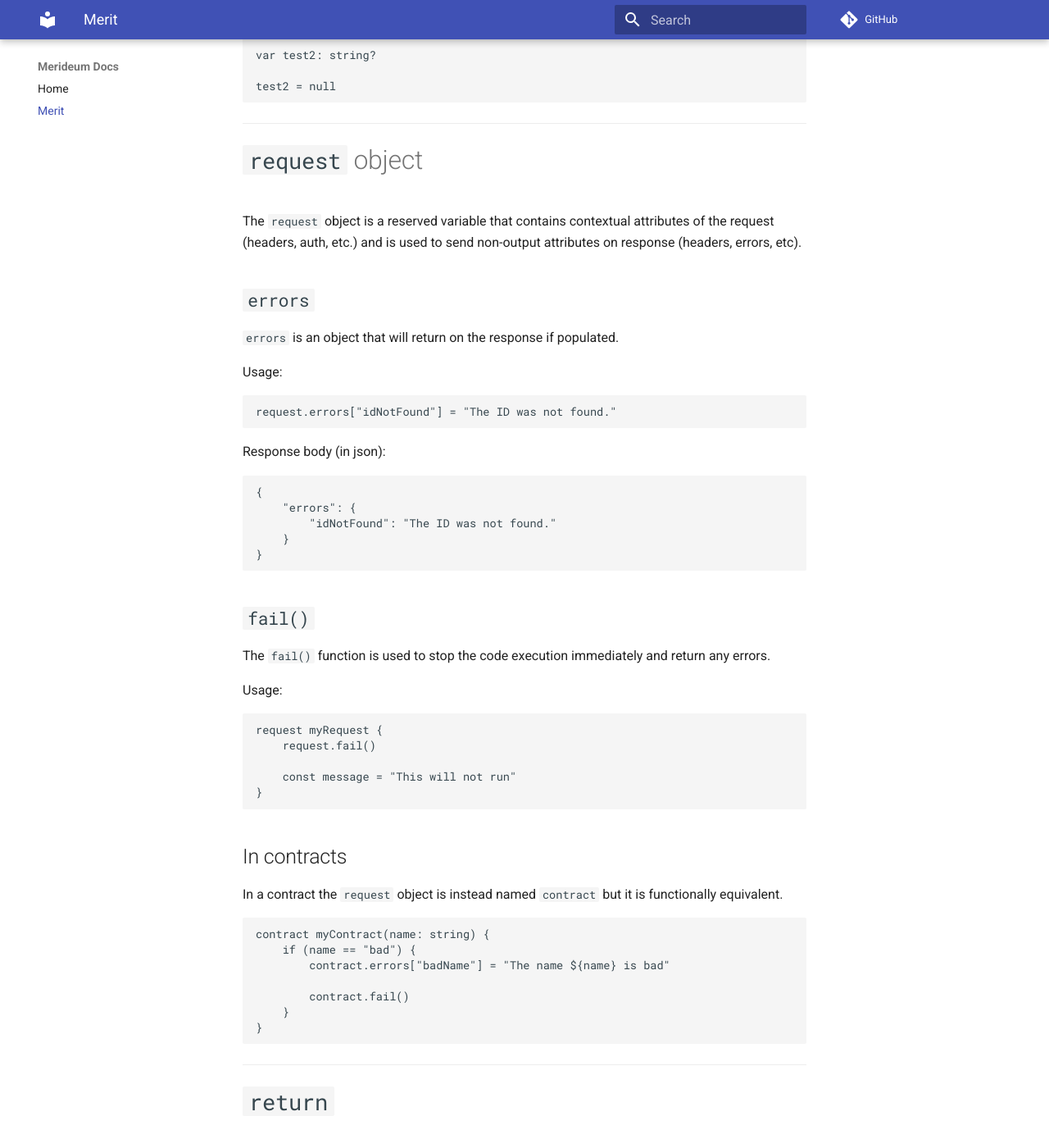
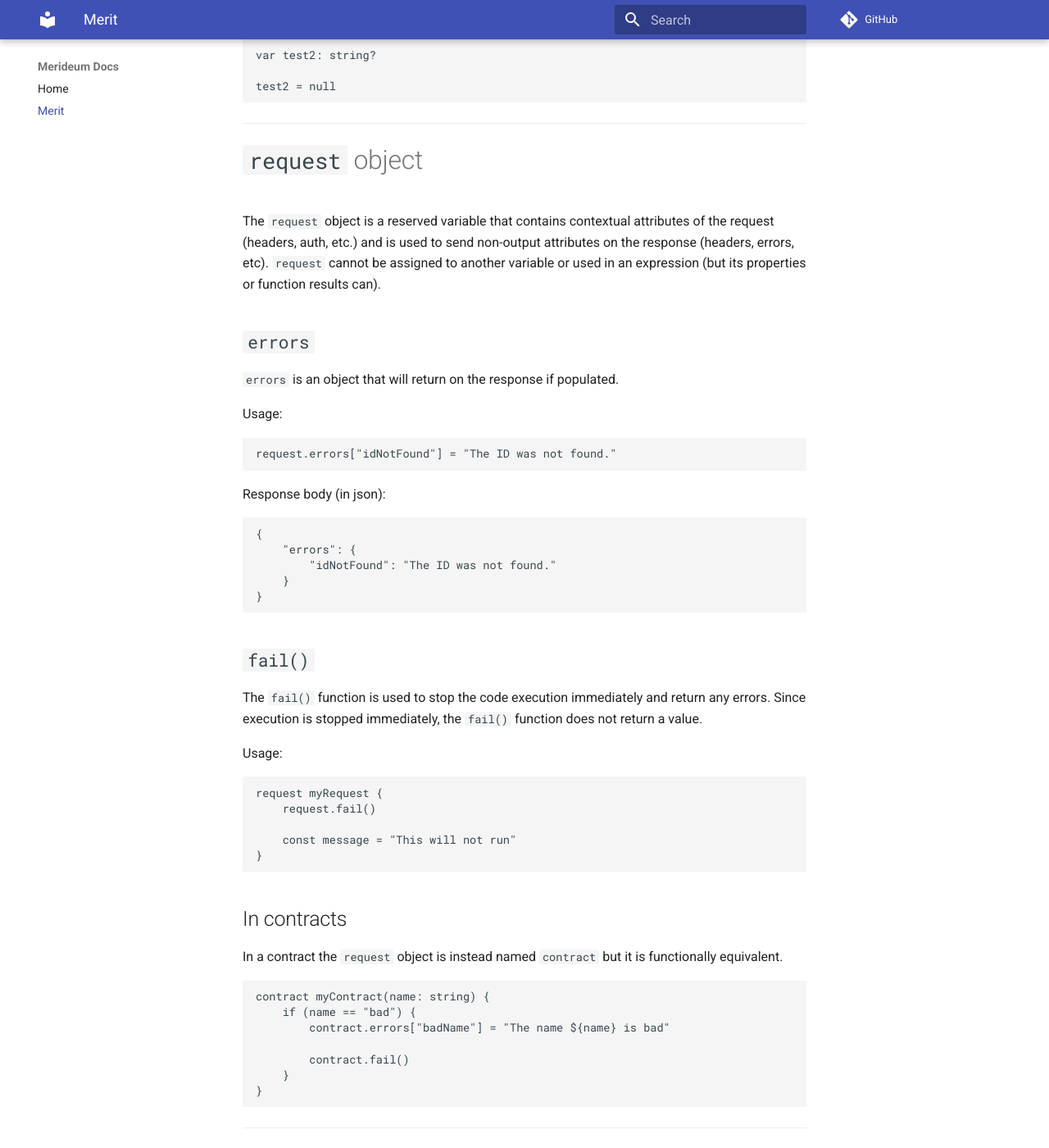
Before and after one commit to merideum/merideum-spec, an MkDocs documentation site: the page built from docs/merit.md, in a window 1280 px wide and 1400 px high, scrolled down 3885 px. Shown: the whole window at 82% size. Built offline with MkDocs 1.6.1 and Material for MkDocs 9.7.7, drawn with Linux system fonts in a browser that asks for light colours; comment, search, counter and statistics services are not loaded; some of the changed text lies outside the part shown.

Commit message:
Expanded documentation

````diff
--- a/docs/merit.md
+++ b/docs/merit.md
@@ -168,7 +168,7 @@ test2 = null
 ___
 
 # `request` object
-The `request` object is a reserved variable that contains contextual attributes of the request (headers, auth, etc.) and is used to send non-output attributes on response (headers, errors, etc).
+The `request` object is a reserved variable that contains contextual attributes of the request (headers, auth, etc.) and is used to send non-output attributes on the response (headers, errors, etc). `request` cannot be assigned to another variable or used in an expression (but its properties or function results can).
 
 ## `errors`
 `errors` is an object that will return on the response if populated.
@@ -188,7 +188,7 @@ Response body (in json):
 ```
 
 ## `fail()`
-The `fail()` function is used to stop the code execution immediately and return any errors.
+The `fail()` function is used to stop the code execution immediately and return any errors. Since execution is stopped immediately, the `fail()` function does not return a value.
 
 Usage:
 ```
@@ -240,7 +240,7 @@ ___
 Resources are objects with functions that allow a Merit script to call code external to the script.
 
 ## `import`
-A resource is referenced by a dot-delimited path and its name and assigned to a variable using the `import` keyword. `import` statements must occur after the script definition and before any other statements. A resource name starts with a capital letter.
+A resource is referenced by a dot-delimited path and its name and assigned to a variable using the `import` keyword. `import` statements must occur after the script definition and before any other statements. A resource name starts with a capital letter. A resource cannot be assigned to another variable.
 
 ```
 request myRequest {
````
